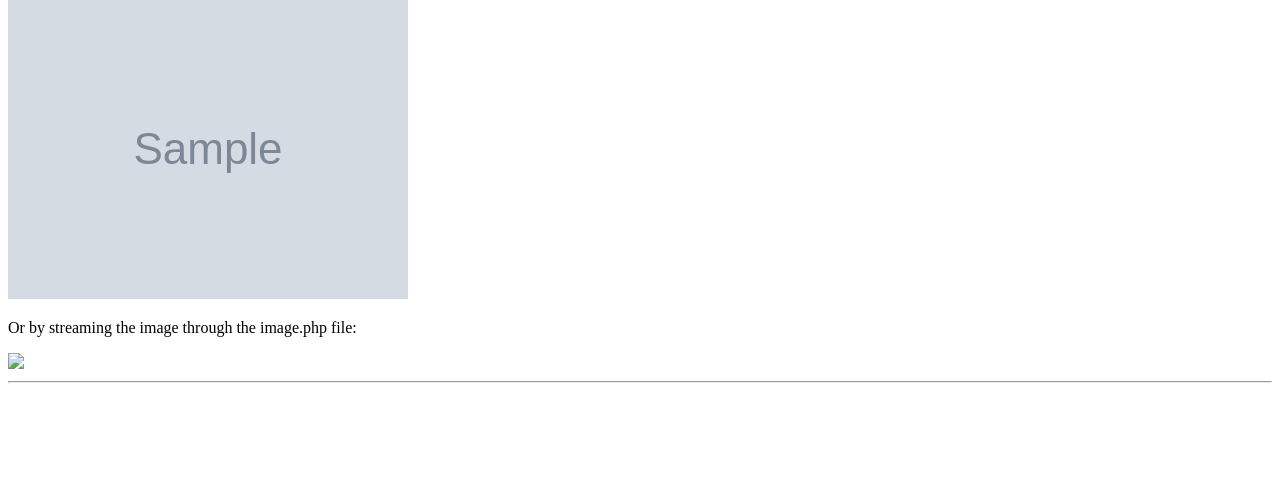
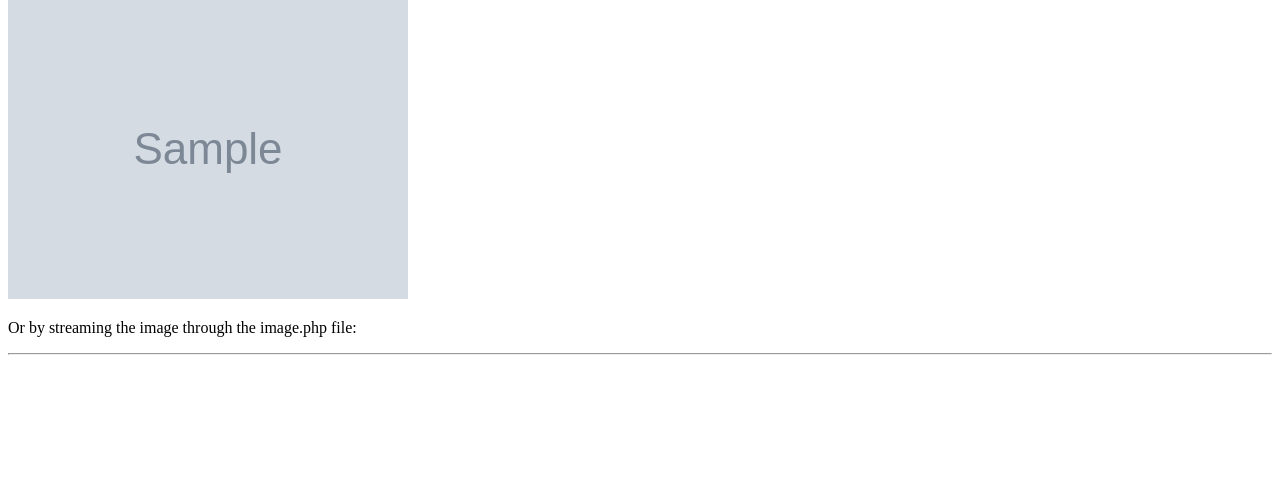
Before and after one commit to codesuzyworld/HTTP-5225-Assignment2-Grp3, a PHP site: page / in a window 1280 px wide. Shown: the part 320-800 px from the top of the page. Run offline with PHP 8.4, Linux system fonts and the light colour scheme; tables that the repository leaves empty or names only in its code hold one stand-in row (values such as "Sample post"); grey boxes marked "Sample" are stand-in pictures; data that the repository does not hold is empty; some libraries are stand-ins or nearby versions.

Commit message:
deleted unneccessary image line

```diff
--- a/index.php
+++ b/index.php
@@ -52,8 +52,6 @@ include( 'admin/includes/functions.php' );
 
         <p>Or by streaming the image through the image.php file:</p>
 
-        <img src="admin/image.php?type=event&id=<?php echo $record['id']; ?>&width=100&height=100">
-
       <?php else: ?>
 
         <p>This record does not have an image!</p>
```
